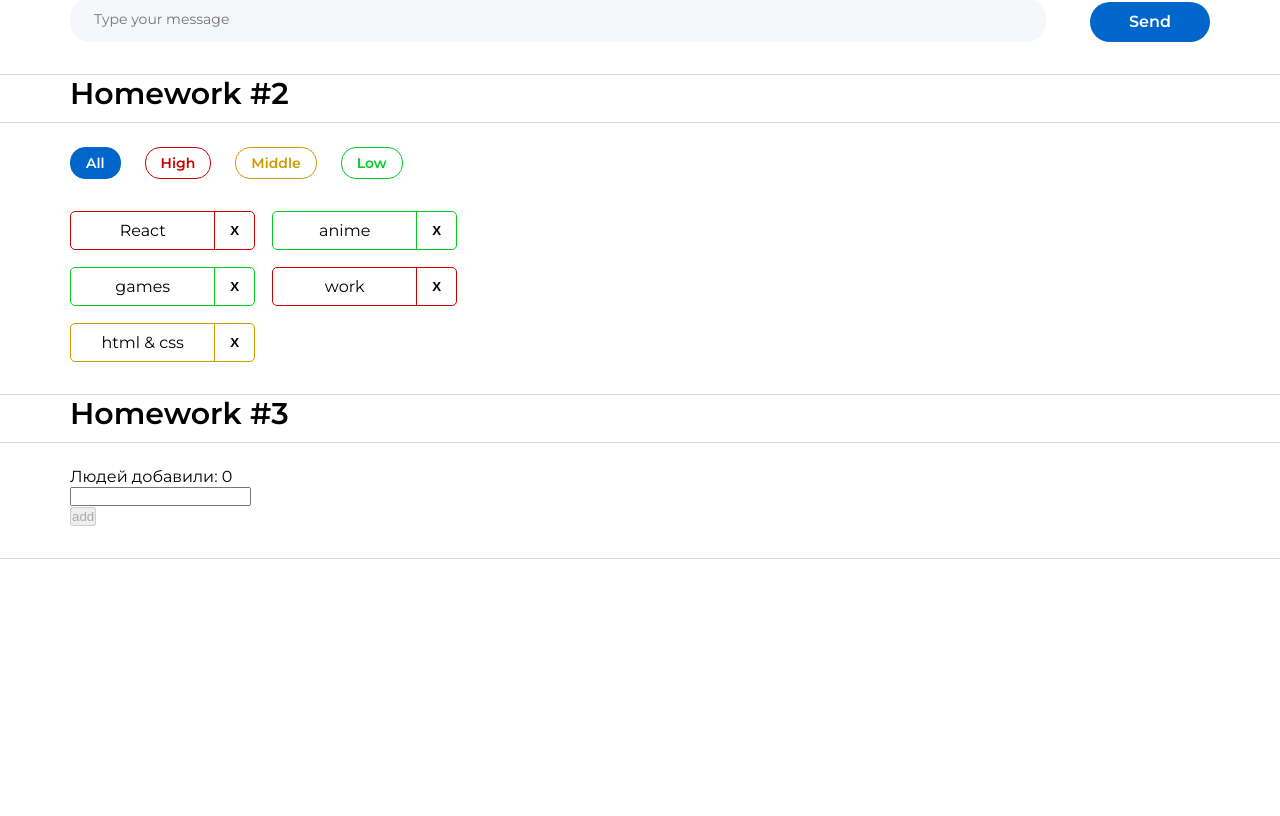
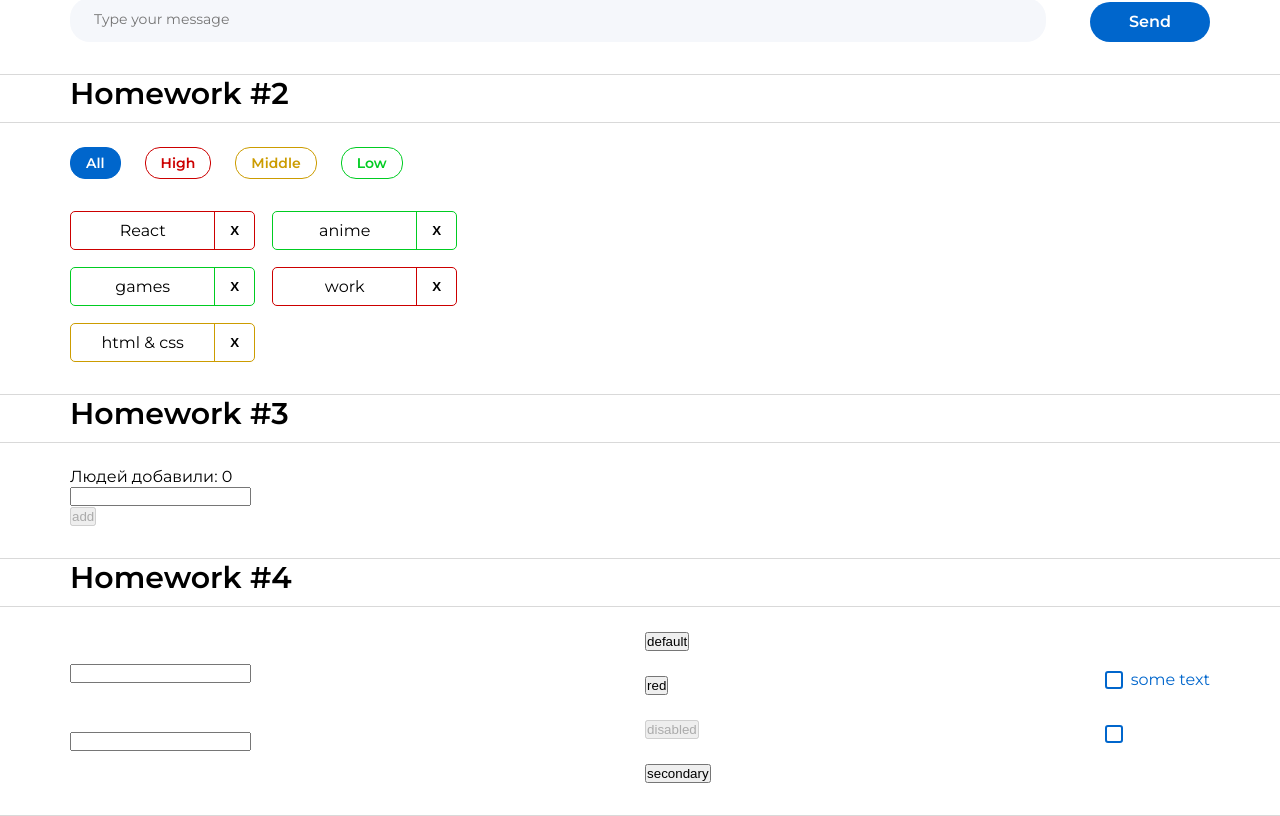
Before and after one commit to DaryaShmidt/homework-front-sprint2, a React (Create React App) app: page / in a window 1280 px wide. Shown: the part 449-1265 px from the top of the page. Before the commit the page ends 1008 px from the top, so only its background shows below. Built offline with nearby package versions, Linux system fonts and the light colour scheme.

Commit message:
sprint2-HW4

```diff
--- a/src/s1-main/App.tsx
+++ b/src/s1-main/App.tsx
@@ -3,6 +3,7 @@
 import HW1 from '../s2-homeworks/hw01/HW1'
 import HW2 from '../s2-homeworks/hw02/HW2';
 import HW3 from '../s2-homeworks/hw03/HW3';
+import HW4 from '../s2-homeworks/hw04/HW4';
 
 function App() {
     return (
@@ -11,7 +12,7 @@
             {/*раскомментировать по ходу выполнения*/}
             <HW2/>
             <HW3/>
-            {/*<HW4/>*/}
+            <HW4/>
 
             {/*при выполнении дз 5 и более - закомментировать здесь дз 1-4, так как они есть внутри дз 5*/}
             {/*<HW5/>*/}
--- a/src/s2-homeworks/hw04/common/c2-SuperButton/SuperButton.tsx
+++ b/src/s2-homeworks/hw04/common/c2-SuperButton/SuperButton.tsx
@@ -18,6 +18,9 @@
     }
 ) => {
     const finalClassName = s.button
+        + (disabled ? ' ' + s.disabled : '')
+        + (xType === 'red' ? ' ' + s.red : '')
+        + (xType === 'secondary' ? ' ' + s.secondary : '')
         // + (disabled
         //         ? ...
         //         : xType === 'red'
--- a/src/s2-homeworks/hw04/common/c3-SuperCheckbox/SuperCheckbox.tsx
+++ b/src/s2-homeworks/hw04/common/c3-SuperCheckbox/SuperCheckbox.tsx
@@ -28,6 +28,9 @@
 ) => {
     const onChangeCallback = (e: ChangeEvent<HTMLInputElement>) => {
         // задачка на написание онченджа
+        onChange?.(e);
+
+        onChangeChecked?.(e.currentTarget.checked);
 
     }
 
```
